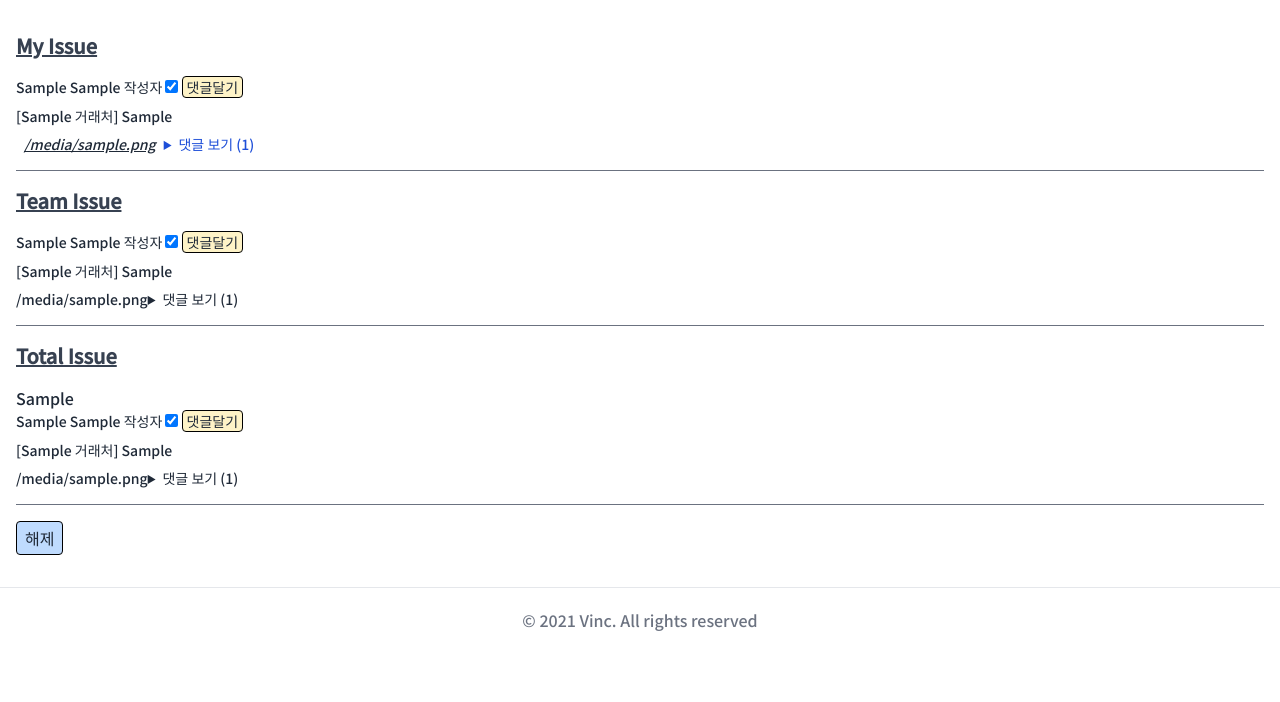
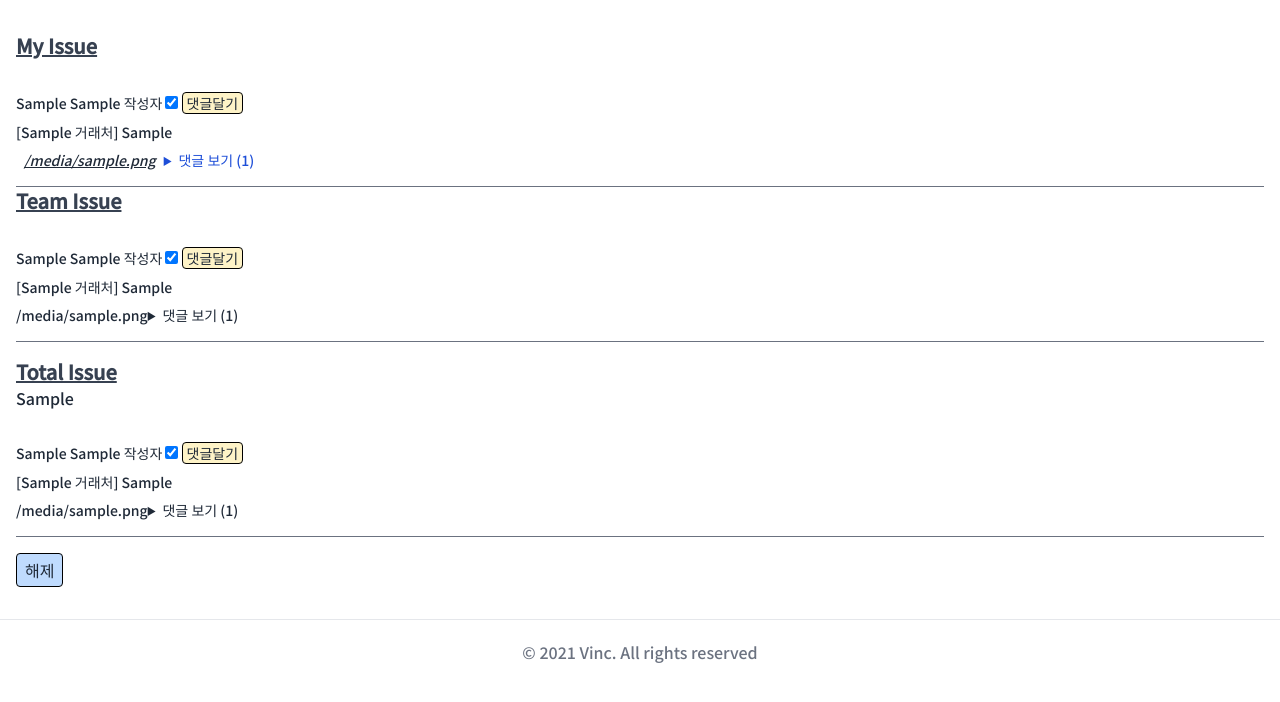
Before and after one commit to vincent0122/pythonSheet, a Django app: template templates/issues/myissue.html in a window 1280 px wide. Shown: the part 64-766 px from the top of the page. Run offline with Django 3.2, Linux system fonts and the light colour scheme; a user stored in the database is signed in; tables that the repository leaves empty hold one stand-in row (values such as "Sample post"); the template is opened without the code that fills it: most values are stand-ins (such as "Sample title", 1, 10 or a date in 2020); style sheets or scripts are compiled from the project's sources; some libraries are stand-ins or nearby versions.

Commit message:
css for tlmeeting and myissu

```diff
--- a/issues/views.py
+++ b/issues/views.py
@@ -92,6 +92,7 @@ def issue_create(request):
         file_url = dict(url=f"{root_url}media/{file_name}")
         file_urls.append(file_url)
     if issue:
+        print(file_urls)
         airtable.insert(
             {
                 "부서": team,
--- a/templates/issues/myissue.html
+++ b/templates/issues/myissue.html
@@ -12,10 +12,10 @@
 <form method="get" action="{% url 'issues:id_comments' %}" id="comments">
 </form>
     <form method="get" action="{% url 'issues:checkUncheck_issue' %}" id="recheck">
-    <div class="flex flex-col border-3 border-b border-gray-500 mb-4 mx-4">
-    <span class="text-xl underline mb-4 text-gray-700 font-extrabold">My Issue</span>
+    <div class="flex flex-col border-3 border-b border-gray-500 mx-4">
+    <span class="text-xl underline text-gray-700 font-extrabold">My Issue</span>
     {% for m in matches %}
-    <span class="text-sm">{{m.fields.날짜}} {{m.fields.작성자}}
+    <span class="mt-8 text-sm">{{m.fields.날짜}} {{m.fields.작성자}}
     <input type="checkbox" name="idon" value={{m.id}} checked>
     {% if name == m.fields.작성자 %}
     <button class="bluebtn py-0 px-1" name="ID" value={{m.fields.ID}} form="edit">수정</button>
@@ -40,9 +40,9 @@
     </div>
 
     <div class="flex flex-col border-3 border-b border-gray-500 mb-4 mx-4">
-    <span class="text-xl underline mb-4 text-gray-700 font-extrabold">Team Issue</span>
+    <span class="text-xl underline text-gray-700 font-extrabold">Team Issue</span>
     {% for m in team_issues %}
-    <span class="text-sm">{{m.fields.날짜}} {{m.fields.작성자}}
+    <span class="text-sm mt-8">{{m.fields.날짜}} {{m.fields.작성자}}
     <input type="checkbox" name="idon" value={{m.id}} checked>
     {% if name == m.fields.작성자 %}
     <button class="bluebtn py-0 px-1" name="ID" value={{m.fields.ID}} form="edit">수정</button>
@@ -68,11 +68,11 @@
     </div>
 
     <div class="flex flex-col border-3 border-b border-gray-500 mb-4 mx-4">
-    <span class="text-xl underline mb-4 text-gray-700 font-extrabold">Total Issue</span>
+    <span class="text-xl underline text-gray-700 font-extrabold">Total Issue</span>
     {{datas.0}}
     {% for m in datas %}
 
-    <span class="text-sm">{{m.fields.날짜}} {{m.fields.작성자}}
+    <span class="text-sm mt-8">{{m.fields.날짜}} {{m.fields.작성자}}
     <input type="checkbox" name="idon" value={{m.id}} checked>
     {% if name == m.fields.작성자 %}
     <button class="bluebtn py-0 px-1" name="ID" value={{m.fields.ID}} form="edit">수정</button>
--- a/templates/issues/tlmeeting.html
+++ b/templates/issues/tlmeeting.html
@@ -14,7 +14,7 @@
 <form method="get" action="{% url 'issues:checkUncheck' %}" id="recheck">
     <div class="flex flex-col mx-4">
     {% for d in datas %}
-    <span class="text-sm">{{d.fields.날짜}} {{d.fields.작성자}}
+    <span class="mt-8 text-sm">{{d.fields.날짜}} {{d.fields.작성자}}
     <input type="checkbox" name="idon" value={{d.id}} checked>
     {% if name == d.fields.작성자 %}
     <button class="bluebtn py-0 px-1" name="ID" value={{d.fields.ID}} form="edit">수정</button>
--- a/templates/partials/social_login.html
+++ b/templates/partials/social_login.html
@@ -1,4 +1,4 @@
 <div>
 	<a href="{% url 'users:kakao-login' %}" class="w-full border font-medium text-black px-2 mb-2 border-yellow-100 text-center rounded-md py-2 bg-yellow-300 ">
-        <i class="fas fa-comment mr-2 fa-lg"></i> 카카오 로그인 </a>
+        <i class="fas fa-comment mr-2 fa-lg"></i> 카카오로 시작하기 </a>
 </div>
```
Also changed, not shown: templates/issues/attachments_edit.html (+10 -7 lines), templates/issues/id_comments.html (+8 -8 lines), templates/issues/id_import.html (+10 -11 lines).
